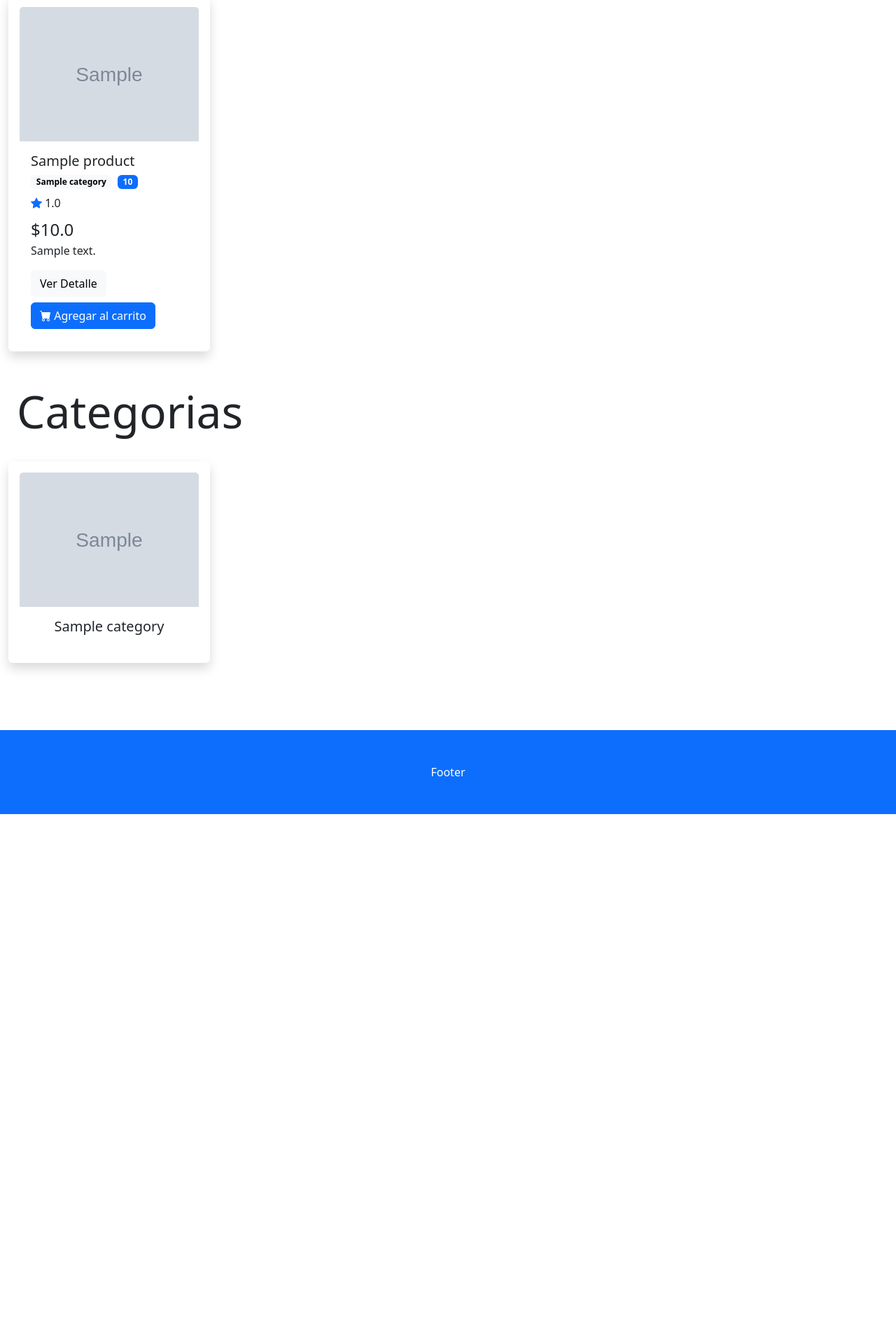
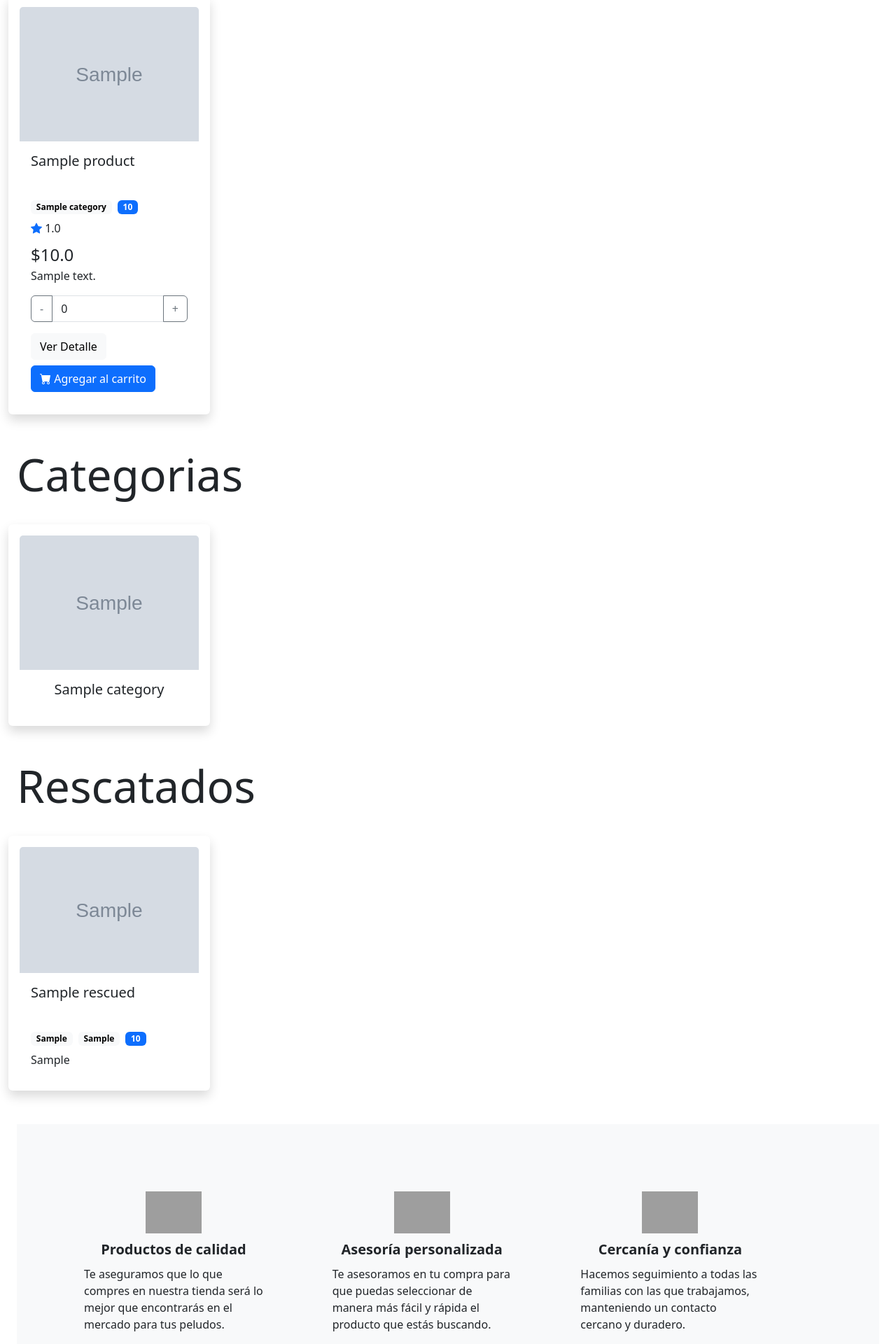
Before and after one commit to gonzalof9991/pets, a Django app: page / in a window 1280 px wide. Shown: the part 1423-3343 px from the top of the page at 70% size. Before the commit the page ends 2586 px from the top, so only its background shows below. Run offline with Django 5.2, Linux system fonts and the light colour scheme; tables that the repository leaves empty hold one stand-in row (values such as "Sample post"); grey boxes marked "Sample" are stand-in pictures; grey boxes are pictures that could not be loaded.

Commit message:
add: rescued models

```diff
--- a/backend/website/admin.py
+++ b/backend/website/admin.py
@@ -1,9 +1,10 @@
 from django.contrib import admin
 
-from .models import Product, Category, Order, User
+from .models import Product, Category, Order, User, Rescued
 
 # Register your models here.
 admin.site.register(Product)
 admin.site.register(Category)
 admin.site.register(Order)
 admin.site.register(User)
+admin.site.register(Rescued)
--- a/backend/website/models.py
+++ b/backend/website/models.py
@@ -46,6 +46,21 @@ class Product(BaseModel):
         return self.name
 
 
+class Rescued(BaseModel):
+    name = models.CharField(max_length=255)
+    age = models.IntegerField()
+    gender = models.CharField(max_length=255)
+    type = models.CharField(max_length=255)
+    race = models.CharField(max_length=255, blank=True, null=True, default=None)
+    description = models.TextField(blank=True, null=True, default=None)
+    direction = models.CharField(max_length=255, blank=True, null=True, default=None)
+    image = models.ImageField(upload_to="products/", blank=True, null=True, default=None)
+    image_url = models.URLField(blank=True, null=True, default=None)
+
+    def __str__(self):
+        return self.name
+
+
 class Category(BaseModel):
     name = models.CharField(max_length=255)
     description = models.TextField(blank=True, null=True, default=None)
--- a/backend/website/templates/components/footer.html
+++ b/backend/website/templates/components/footer.html
@@ -1,4 +1,4 @@
-<footer class="container-fluid bg-primary text-center mt-4 p-5 ">
+<footer class="container-fluid bg-primary text-center  p-5 ">
     <span class="text-white">
         Footer
     </span>
--- a/backend/website/templates/contact.html
+++ b/backend/website/templates/contact.html
@@ -17,7 +17,7 @@ PetLover - Contact
     </div>
 </div>
 
-<div class="row gap-3">
+<div class="row gap-3 mb-4">
     <div class="col">
         <div class="form-floating">
             <input type="password" class="form-control" id="floatName" placeholder="Pedro">
--- a/backend/website/templates/index.html
+++ b/backend/website/templates/index.html
@@ -38,7 +38,7 @@ PetLover - Home
     <div class="card shadow p-3 border-0" style="width: 18rem;">
         <img src="{{product.image_url}}" class="card-img-top" alt="...">
         <div class="card-body">
-            <h5 class="card-title">
+            <h5 class="card-title" style="height: 60px">
                 {{product.name}}
             </h5>
             <div class="d-flex flex-column gap-2">
@@ -56,7 +56,6 @@ PetLover - Home
                             {{ 0 }}
                         {% endif %}
                     </span>
-
                 <span class="fw-medium fs-4">${{product.price}}</span>
             </div>
 
@@ -64,6 +63,15 @@ PetLover - Home
             <p class="card-text">
                 {{product.description}}
             </p>
+
+            <!-- FORM -->
+            <div class="input-group mb-3">
+                <button class="btn btn-outline-secondary" type="button" id="button-addon1">-</button>
+                <input type="text" value="0" class="form-control" placeholder=""
+                       aria-label="Example text with button addon"
+                       aria-describedby="button-addon1">
+                <button class="btn btn-outline-secondary" type="button" id="button-addon2">+</button>
+            </div>
 
             <a href="{% url 'detail' product.id %}" class="btn btn-light mb-2">Ver Detalle</a>
             <button class="btn btn-primary">
@@ -92,4 +100,74 @@ PetLover - Home
 </div>
 {% endif %}
 
+<!-- Products -->
+{% if rescueds %}
+<div class="row gap-4 mb-5">
+    <h1 class="display-3">Rescatados</h1>
+    {% for rescued in rescueds %}
+    <div class="card shadow p-3 border-0" style="width: 18rem;">
+        <img src="{{rescued.image_url}}" class="card-img-top" style="height: 180px" alt="...">
+        <div class="card-body">
+            <h5 class="card-title" style="height: 60px">
+                {{rescued.name}}
+            </h5>
+            <div class="d-flex flex-column gap-2">
+                <div class="d-flex gap-2">
+                    <span class="badge text-bg-light" style="width: max-content">{{rescued.type}}</span>
+                    <span class="badge text-bg-light" style="width: max-content">{{rescued.gender}}</span>
+                    <span data-bs-toggle="tooltip" data-bs-placement="top" data-bs-title="Edad"
+                          class="badge bg-primary text-white" style="width: max-content">{{rescued.age}}</span>
+                </div>
+                <span class="fw-medium fs-6">{{rescued.direction}}</span>
+            </div>
+        </div>
+    </div>
+    {% endfor %}
+</div>
+{% endif %}
+<!-- Info -->
+<section class="mt-4 bg-body-tertiary">
+    <article>
+        <div style="padding: 6rem;" class=" row justify-content-center align-items-center">
+            <div class="col">
+                <div class="d-flex flex-column justify-content-center align-items-center gap-2" style="width: 16rem;">
+                    <img style="width: 5rem;"
+                         src="https://petsonline.cl/cdn/shop/files/PetsOnline_Iconos1.png?v=1701712758" alt="">
+                    <span class="fw-bold fs-5">
+                        Productos de calidad
+                    </span>
+                    <span class="fs-6">
+
+Te aseguramos que lo que compres en nuestra tienda será lo mejor que encontrarás en el mercado para tus peludos.
+                    </span>
+                </div>
+            </div>
+            <div class="col">
+                <div class="d-flex flex-column justify-content-center align-items-center gap-2" style="width: 16rem;">
+                    <img style="width: 5rem;"
+                         src="https://petsonline.cl/cdn/shop/files/PetsOnline_Iconos2.png?v=1701712765" alt="">
+                    <span class="fw-bold fs-5">
+                        Asesoría personalizada
+                    </span>
+                    <span class="fs-6">
+                        Te asesoramos en tu compra para que puedas seleccionar de manera más fácil y rápida el producto que estás buscando.
+                    </span>
+                </div>
+            </div>
+            <div class="col">
+                <div class="d-flex flex-column justify-content-center align-items-center gap-2" style="width: 16rem;">
+                    <img style="width: 5rem;"
+                         src="https://petsonline.cl/cdn/shop/files/PetsOnline_Iconos3.png?v=1701712773" alt="">
+                    <span class="fw-bold fs-5">
+                        Cercanía y confianza
+                    </span>
+                    <span class="fs-6">
+                        Hacemos seguimiento a todas las familias con las que trabajamos, manteniendo un contacto cercano y duradero.
+                    </span>
+                </div>
+            </div>
+        </div>
+    </article>
+</section>
+
 {% endblock %}
--- a/backend/website/templates/layout.html
+++ b/backend/website/templates/layout.html
@@ -22,9 +22,8 @@
 <body>
 <!-- HEADER -->
 {% include 'components/header.html' %}
-<main class="container-fluid px-4 py-4">
+<main class="container-fluid px-4 pt-4">
     {% block content %}{% endblock %}
-
 </main>
 <!-- FOOTER -->
 {% include 'components/footer.html' %}
--- a/backend/website/urls.py
+++ b/backend/website/urls.py
@@ -5,6 +5,8 @@ from . import views
 urlpatterns = [
     path("", views.index, name="index"),
     path("login/", views.login, name="login"),
+    path("cats/", views.cat, name="cats"),
+    path("dogs/", views.dog, name="dogs"),
     path("contact/", views.contact, name="contact"),
     path("product/<int:product_id>/", views.detail, name="detail")
 ]
--- a/backend/website/views.py
+++ b/backend/website/views.py
@@ -1,15 +1,18 @@
 from django.http import HttpResponse
 from django.shortcuts import render
 
-from .models import Product, Category
+from .models import Product, Category, Rescued
 
 
 # Create your views here.
 def index(request):
     products = Product.objects.all()
     categories = Category.objects.all()
+    rescueds = Rescued.objects.all()
     context = {"products": products,
-               "categories": categories}
+               "categories": categories,
+               "rescueds": rescueds
+               }
     return render(request, "index.html", context)
 
 
@@ -26,3 +29,11 @@ def contact(request):
 
 def login(request):
     return render(request, "login.html")
+
+
+def cat(request):
+    return render(request, "cats.html")
+
+
+def dog(request):
+    return render(request, "dogs.html")
```
Also changed, not shown: backend/website/templates/cats.html (added, +9 -0 lines), backend/website/templates/detail.html (+9 -1 lines), backend/website/templates/dogs.html (added, +10 -0 lines), backend/website/migrations/0007_rescued.py (added).
